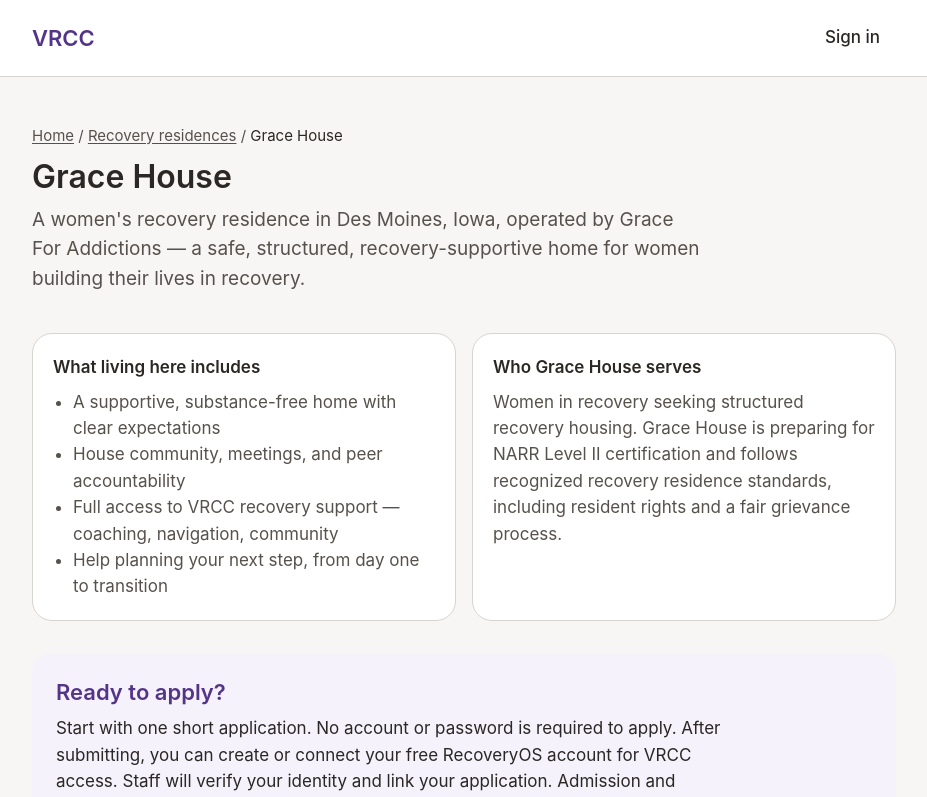
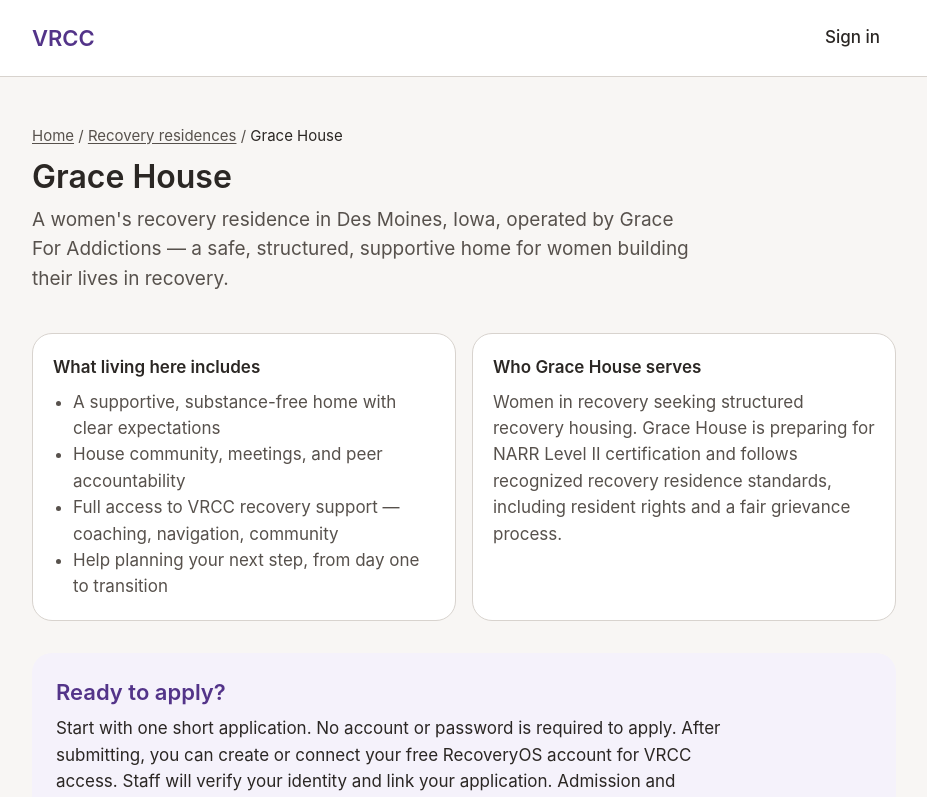
Before and after one commit to rcoiowa/GFA-ECO, a React (Vite) app in the folder apps/platform/: page /recovery-residences/grace-house in a window 1280 px wide. Shown: the top 797 px of the page, without its empty margins (176-1103 px from the left). Built offline with nearby package versions, Linux system fonts and the light colour scheme; no server answers.

Commit message:
Use supportive in Grace House public description

```diff
--- a/apps/platform/src/public/GraceHousePage.tsx
+++ b/apps/platform/src/public/GraceHousePage.tsx
@@ -47,7 +47,7 @@
         <h1 className="text-3xl font-semibold text-ink">Grace House</h1>
         <p className="mt-2 max-w-2xl text-lg text-ink-muted">
           A women's recovery residence in Des Moines, Iowa, operated by Grace For Addictions — a
-          safe, structured, recovery-supportive home for women building their lives in recovery.
+          safe, structured, supportive home for women building their lives in recovery.
         </p>
 
         <section aria-labelledby="gh-about" className="mt-10 grid gap-4 sm:grid-cols-2">
```
